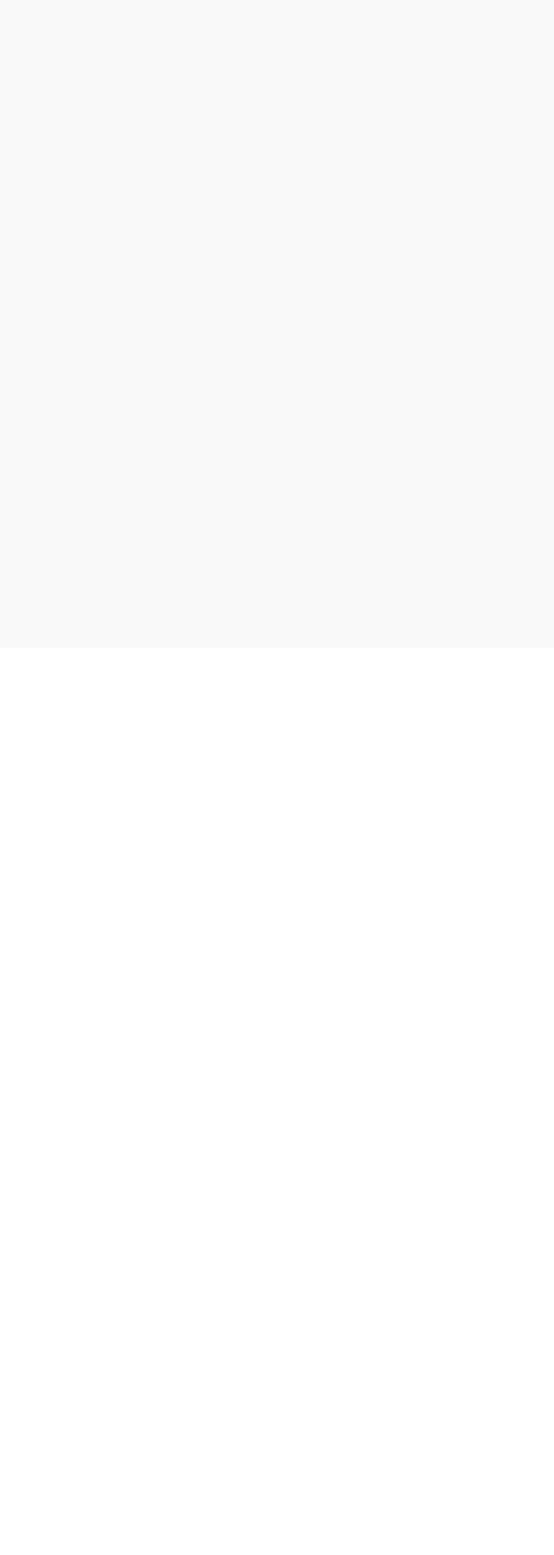
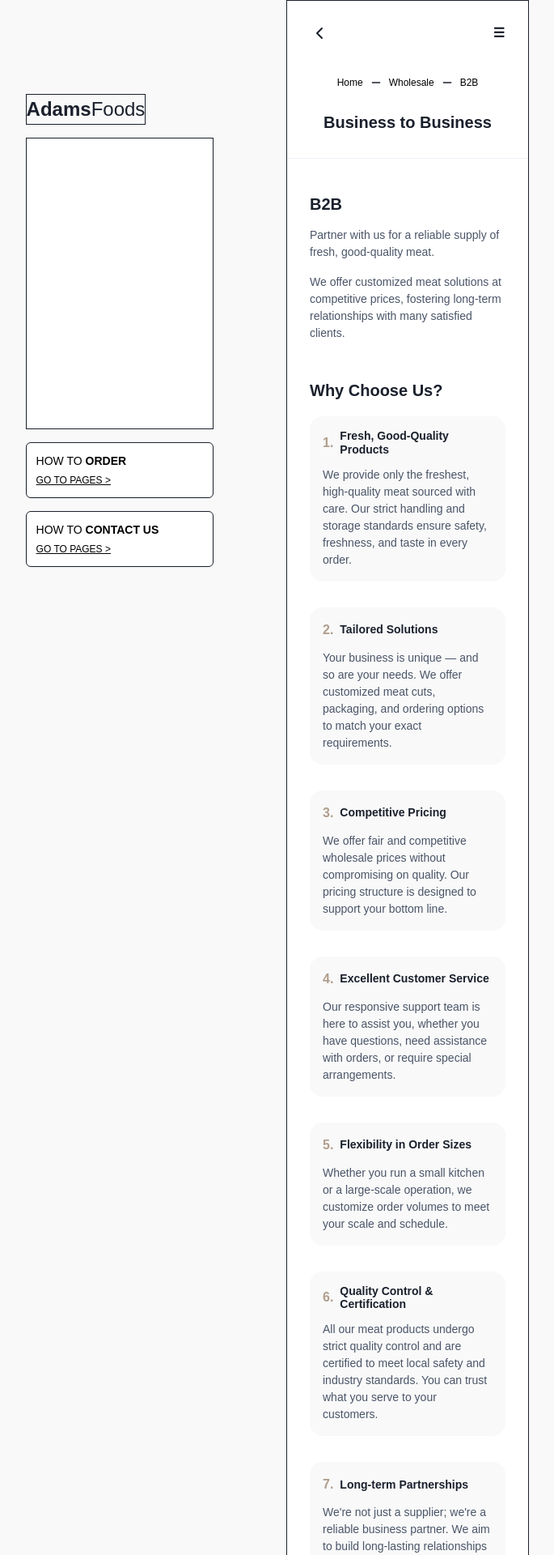
Before and after one commit to antsuh1028/AFStore, a React (Vite) app in the folder client/: page /wholesale/b2b in a window 1280 px wide. Before the commit this address had no page. Shown: the top 1920 px of the page at 81% size, without its empty margins (326-1011 px from the left). Before the commit the page ends 800 px from the top, so only its background shows below. Built offline with nearby package versions, Linux system fonts and the light colour scheme.

Commit message:
Added breadcrumbs, and B2B page

```diff
--- a/client/src/App.jsx
+++ b/client/src/App.jsx
@@ -5,6 +5,7 @@ import HomePage from "./pages/Home";
 import ContactPage from "./pages/Contact";
 import PackingPage from "./pages/wholesale/Packing";
 import FAQPage from "./pages/wholesale/Faq";
+import B2BPage from "./pages/wholesale/B2B";
 import theme from "./theme"; // Import the theme
 import "./fonts.css"; // Import the font CSS at app level
 
@@ -20,6 +21,7 @@ function App() {
               <Route path="/contact" element={<ContactPage />} />
               <Route path="/wholesale/packing" element={<PackingPage />} />
               <Route path="/wholesale/faq" element={<FAQPage />} />
+              <Route path="/wholesale/b2b" element={<B2BPage />} />
               {/* <Route path="/contact" element={<ContactPage />} /> */}
               {/* Add more routes as needed */}
             </Routes>
--- /dev/null
+++ b/client/src/components/Breadcrumbs..jsx
@@ -0,0 +1,34 @@
+import {
+  Box,
+  Stack,
+  Breadcrumb,
+  BreadcrumbItem,
+  BreadcrumbLink,
+} from "@chakra-ui/react";
+import { Minus } from "lucide-react";
+
+const Breadcrumbs = ({ listOfBreadCrumbs }) => {
+  return (
+    <Box>
+      <Stack spacing={4}>
+      <Breadcrumb separator={<Minus size={16}/>}>
+          {listOfBreadCrumbs.map((breadcrumb, index) => (
+            <BreadcrumbItem key={index}>
+              <BreadcrumbLink
+                fontSize="xs"
+                href={breadcrumb.url}
+                fontWeight="normal"
+                color="black"
+                _hover={{ color: "blue.500", textDecoration: "none" }}
+              >
+                {breadcrumb.label}
+              </BreadcrumbLink>
+            </BreadcrumbItem>
+          ))}
+        </Breadcrumb>
+      </Stack>
+    </Box>
+  );
+};
+
+export default Breadcrumbs;
--- a/client/src/components/NavDrawer.jsx
+++ b/client/src/components/NavDrawer.jsx
@@ -177,7 +177,7 @@ const NavDrawer = ({ isOpen, onClose, containerRef }) => {
                     onClick={() => handleNavigate("/unprocessed")}
                   >
                     <Circle size="65px" bg="#efedef">
-                      <Image src="/api/placeholder/50/50" alt="Un processed" />
+                      <Image src="/api/placeholder/50/50" alt="Unprocessed" />
                     </Circle>
                     <Text
                       fontSize="13px"
@@ -317,7 +317,7 @@ const NavDrawer = ({ isOpen, onClose, containerRef }) => {
                   <VStack
                     spacing={1}
                     cursor="pointer"
-                    onClick={() => handleNavigate("/b2b")}
+                    onClick={() => handleNavigate("/wholesale/b2b")}
                   >
                     <Circle size="65px" bg="#494949">
                       <Image
--- /dev/null
+++ b/client/src/components/b2b/B2BComponent.jsx
@@ -0,0 +1,198 @@
+import React from "react";
+import {
+  Box,
+  Container,
+  Heading,
+  Text,
+  VStack,
+  HStack,
+  Flex,
+  Divider,
+  List,
+  ListItem,
+  ListIcon,
+  useColorModeValue,
+  Button,
+} from "@chakra-ui/react";
+import { CheckCircleIcon } from "@chakra-ui/icons";
+import { useNavigate } from "react-router-dom";
+
+const B2BContent = () => {
+  const borderColor = useColorModeValue("gray.200", "gray.700");
+  const navigate = useNavigate();
+
+  return (
+    <Box width="100%">
+      {/* Header Section */}
+      <Box py={4} px={6} borderColor={borderColor} bg="white" mb={4}>
+        <Heading as="h1" size="md" fontWeight="semibold" textAlign="center">
+          Business to Business
+        </Heading>
+      </Box>
+
+      <Divider />
+
+      {/* B2B Introduction */}
+      <Box p={7}>
+        <Heading as="h2" size="md" mb={4} fontWeight="semibold" mt={4}>
+          B2B
+        </Heading>
+
+        <Text fontSize="sm" color="gray.600" mb={4}>
+          Partner with us for a reliable supply of fresh, good-quality meat.
+        </Text>
+
+        <Text fontSize="sm" color="gray.600" mb={12}>
+          We offer customized meat solutions at competitive prices, fostering
+          long-term relationships with many satisfied clients.
+        </Text>
+
+        {/* Why Choose Us Section */}
+        <Heading as="h3" size="md" mb={5} fontWeight="semibold">
+          Why Choose Us?
+        </Heading>
+
+        <VStack spacing={8} align="stretch" mb={6}>
+          {/* Feature 1 */}
+          <Box borderRadius={16} p={4} bg="#f9f9f9">
+            <HStack mb={2}>
+              <Text textColor="#b09e8c" fontWeight="semibold" fontSize="md">
+                1.
+              </Text>
+              <Heading as="h4" size="xs" fontWeight="semibold">
+                Fresh, Good-Quality Products
+              </Heading>
+            </HStack>
+            <Text fontSize="sm" color="gray.600" mt={3}>
+              We provide only the freshest, high-quality meat sourced with care.
+              Our strict handling and storage standards ensure safety,
+              freshness, and taste in every order.
+            </Text>
+          </Box>
+
+          {/* Feature 2 */}
+          <Box borderRadius={16} p={4} bg="#f9f9f9">
+            <HStack mb={2}>
+              <Text textColor="#b09e8c" fontWeight="semibold" fontSize="md">
+                2.
+              </Text>
+              <Heading as="h4" size="xs" fontWeight="semibold">
+                Tailored Solutions
+              </Heading>
+            </HStack>
+            <Text fontSize="sm" color="gray.600" mt={3}>
+              Your business is unique — and so are your needs. We offer
+              customized meat cuts, packaging, and ordering options to match
+              your exact requirements.
+            </Text>
+          </Box>
+
+          {/* Feature 3 */}
+          <Box borderRadius={16} p={4} bg="#f9f9f9">
+            <HStack mb={2}>
+              <Text textColor="#b09e8c" fontWeight="semibold" fontSize="md">
+                3.
+              </Text>
+              <Heading as="h4" size="xs" fontWeight="semibold">
+                Competitive Pricing
+              </Heading>
+            </HStack>
+            <Text fontSize="sm" color="gray.600" mt={3}>
+              We offer fair and competitive wholesale prices without
+              compromising on quality. Our pricing structure is designed to
+              support your bottom line.
+            </Text>
+          </Box>
+
+          {/* Feature 4 */}
+          <Box borderRadius={16} p={4} bg="#f9f9f9">
+            <HStack mb={2}>
+              <Text textColor="#b09e8c" fontWeight="semibold" fontSize="md">
+                4.
+              </Text>
+              <Heading as="h4" size="xs" fontWeight="semibold">
+                Excellent Customer Service
+              </Heading>
+            </HStack>
+            <Text fontSize="sm" color="gray.600" mt={3}>
+              Our responsive support team is here to assist you, whether you
+              have questions, need assistance with orders, or require special
+              arrangements.
+            </Text>
+          </Box>
+
+          {/* Feature 5 */}
+          <Box borderRadius={16} p={4} bg="#f9f9f9">
+            <HStack mb={2}>
+              <Text textColor="#b09e8c" fontWeight="semibold" fontSize="md">
+                5.
+              </Text>
+              <Heading as="h4" size="xs" fontWeight="semibold">
+                Flexibility in Order Sizes
+              </Heading>
+            </HStack>
+            <Text fontSize="sm" color="gray.600" mt={3}>
+              Whether you run a small kitchen or a large-scale operation, we
+              customize order volumes to meet your scale and schedule.
+            </Text>
+          </Box>
+
+          {/* Feature 6 */}
+          <Box borderRadius={16} p={4} bg="#f9f9f9">
+            <HStack mb={2}>
+              <Text textColor="#b09e8c" fontWeight="semibold" fontSize="md">
+                6.
+              </Text>
+              <Heading as="h4" size="xs" fontWeight="semibold">
+                Quality Control & Certification
+              </Heading>
+            </HStack>
+            <Text fontSize="sm" color="gray.600" mt={3}>
+              All our meat products undergo strict quality control and are
+              certified to meet local safety and industry standards. You can
+              trust what you serve to your customers.
+            </Text>
+          </Box>
+
+          {/* Feature 7 */}
+          <Box borderRadius={16} p={4} bg="#f9f9f9">
+            <HStack mb={2}>
+              <Text textColor="#b09e8c" fontWeight="semibold" fontSize="md">
+                7.
+              </Text>
+              <Heading as="h4" size="xs" fontWeight="semibold">
+                Long-term Partnerships
+              </Heading>
+            </HStack>
+            <Text fontSize="sm" color="gray.600" mt={3}>
+              We're not just a supplier; we're a reliable business partner. We
+              aim to build long-lasting relationships based on trust,
+              consistency, and mutual success.
+            </Text>
+          </Box>
+        </VStack>
+
+        {/* Contact Button */}
+        <Box display="flex" justifyContent="center" mt={8} mb={6}>
+          <Button
+            as="button"
+            bg="#494949"
+            color="white"
+            py={3}
+            px={6}
+            borderRadius={24}
+            fontWeight="medium"
+            _hover={{ bg: "gray.800" }}
+            width="90%"
+            onClick={() => navigate("/contact")}
+            fontSize="sm"
+          >
+            GO TO CONTACT US
+          </Button>
+        </Box>
+      </Box>
+    </Box>
+  );
+};
+
+export default B2BContent;
--- /dev/null
+++ b/client/src/pages/wholesale/B2B.jsx
@@ -0,0 +1,73 @@
+import React, { useRef } from "react";
+import {
+  Box,
+  Button,
+  Container,
+  Flex,
+  Heading,
+  IconButton,
+  useDisclosure,
+  Text,
+} from "@chakra-ui/react";
+import { useNavigate } from "react-router-dom";
+import NavDrawer from "../../components/NavDrawer";
+import Sidebar from "../../components/SideBar";
+import { ChevronLeft } from "lucide-react";
+import Breadcrumbs from "../../components/BreadCrumbs.";
+import B2BContent from "../../components/b2b/B2BComponent";
+import Footer from "../../components/Footer";
+
+const B2BPage = () => {
+  const { isOpen, onOpen, onClose } = useDisclosure();
+  const navigate = useNavigate();
+  const contentRef = useRef(null);
+
+  return (
+    <Sidebar>
+      <NavDrawer isOpen={isOpen} onClose={onClose} containerRef={contentRef} />
+      <Container
+        ref={contentRef}
+        maxW={{ base: "100%", lg: "30%" }}
+        p={0}
+        bg="white"
+        border={{ base: "none", lg: "1px" }}
+        ml={{ base: 0, lg: "40%" }}
+      >
+        <Box>
+          <Flex p={4} justify="space-between" align="center">
+            <IconButton
+              aria-label="Back"
+              icon={<ChevronLeft size={24} />}
+              variant="ghost"
+              size="lg"
+              colorScheme="gray"
+            />
+            <IconButton
+              aria-label="Menu"
+              icon={<Text>☰</Text>}
+              variant="ghost"
+              onClick={onOpen}
+            />
+          </Flex>
+        </Box>
+
+        <Box py={3} px={4} display="flex" justifyContent="center">
+          <Breadcrumbs
+            listOfBreadCrumbs={[
+              { label: "Home", url: "/" },
+              { label: "Wholesale", url: "/wholesale" },
+              { label: "B2B", url: "/wholesale/b2b" },
+            ]}
+          />
+        </Box>
+
+        <Box>
+          <B2BContent />
+        </Box>
+        <Footer />
+      </Container>
+    </Sidebar>
+  );
+};
+
+export default B2BPage;
```
